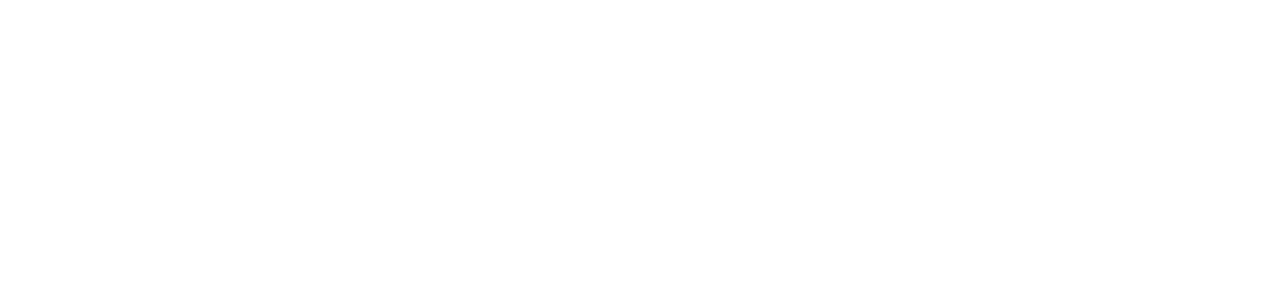
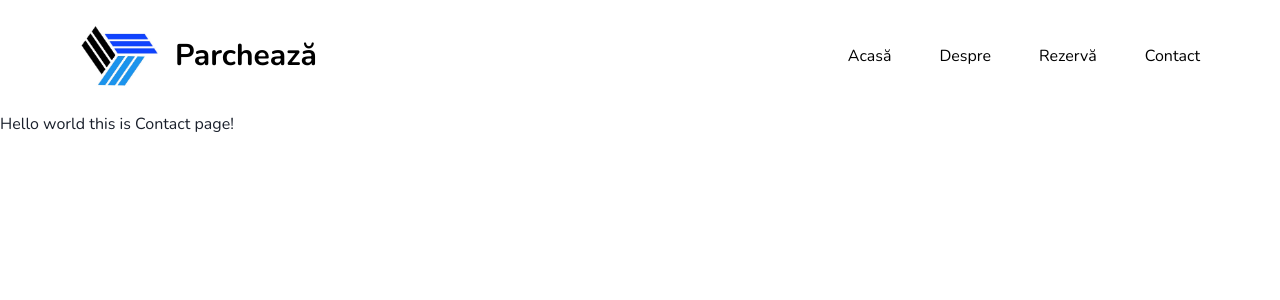
Before and after one commit to andreiec/parking-app, a React (Vite) app: page /contact in a window 1280 px wide. Before the commit this address had no page. Shown: the top 300 px of the page. Built offline with nearby package versions, Linux system fonts and the light colour scheme.

Commit message:
Added routing to navbar buttons, added different pages

```diff
--- a/src/App.jsx
+++ b/src/App.jsx
@@ -1,5 +1,8 @@
 import { BrowserRouter, Route, Routes } from "react-router-dom";
 import Home from './pages/Home'
+import Despre from './pages/Despre'
+import Contact from './pages/Contact'
+import Rezerva from './pages/Rezerva'
 import Layout from './pages/Layout';
 
 function App() {
@@ -8,6 +11,9 @@
             <Routes>
                 <Route element={<Layout />}>
                     <Route index element={<Home />} />
+                    <Route path="contact" element={<Contact />} />
+                    <Route path="despre" element={<Despre />} />
+                    <Route path="rezerva" element={<Rezerva />} />
                 </Route>
             </Routes>
         </BrowserRouter>
--- a/src/components/Navbar.jsx
+++ b/src/components/Navbar.jsx
@@ -6,6 +6,8 @@
     Image,
     HStack
   } from '@chakra-ui/react';
+
+import { Link } from 'react-router-dom'
 
 function Navbar() {
     return (
@@ -18,10 +20,10 @@
             <Spacer />
 
             <HStack spacing='3rem'>
-                <Text>Acasă</Text>
-                <Text>Despre</Text>
-                <Text>Rezervă</Text>
-                <Text>Contact</Text>
+                <Link to='/'><Text>Acasă</Text></Link>
+                <Link to='/despre'><Text>Despre</Text></Link>
+                <Link to='/rezerva'><Text>Rezervă</Text></Link>
+                <Link to='/contact'><Text>Contact</Text></Link>
             </HStack>
         </Flex>
     );
--- /dev/null
+++ b/src/pages/Contact.jsx
@@ -0,0 +1,7 @@
+function Contact() {
+    return (
+        <>Hello world this is Contact page!</>
+    )
+}
+
+export default Contact;
--- /dev/null
+++ b/src/pages/Despre.jsx
@@ -0,0 +1,7 @@
+function Despre() {
+    return (
+        <>Hello world this is Despre page!</>
+    )
+}
+
+export default Despre;
--- /dev/null
+++ b/src/pages/Rezerva.jsx
@@ -0,0 +1,7 @@
+function Rezerva() {
+    return (
+        <>Hello world this is Rezerva page!</>
+    )
+}
+
+export default Rezerva;
```
